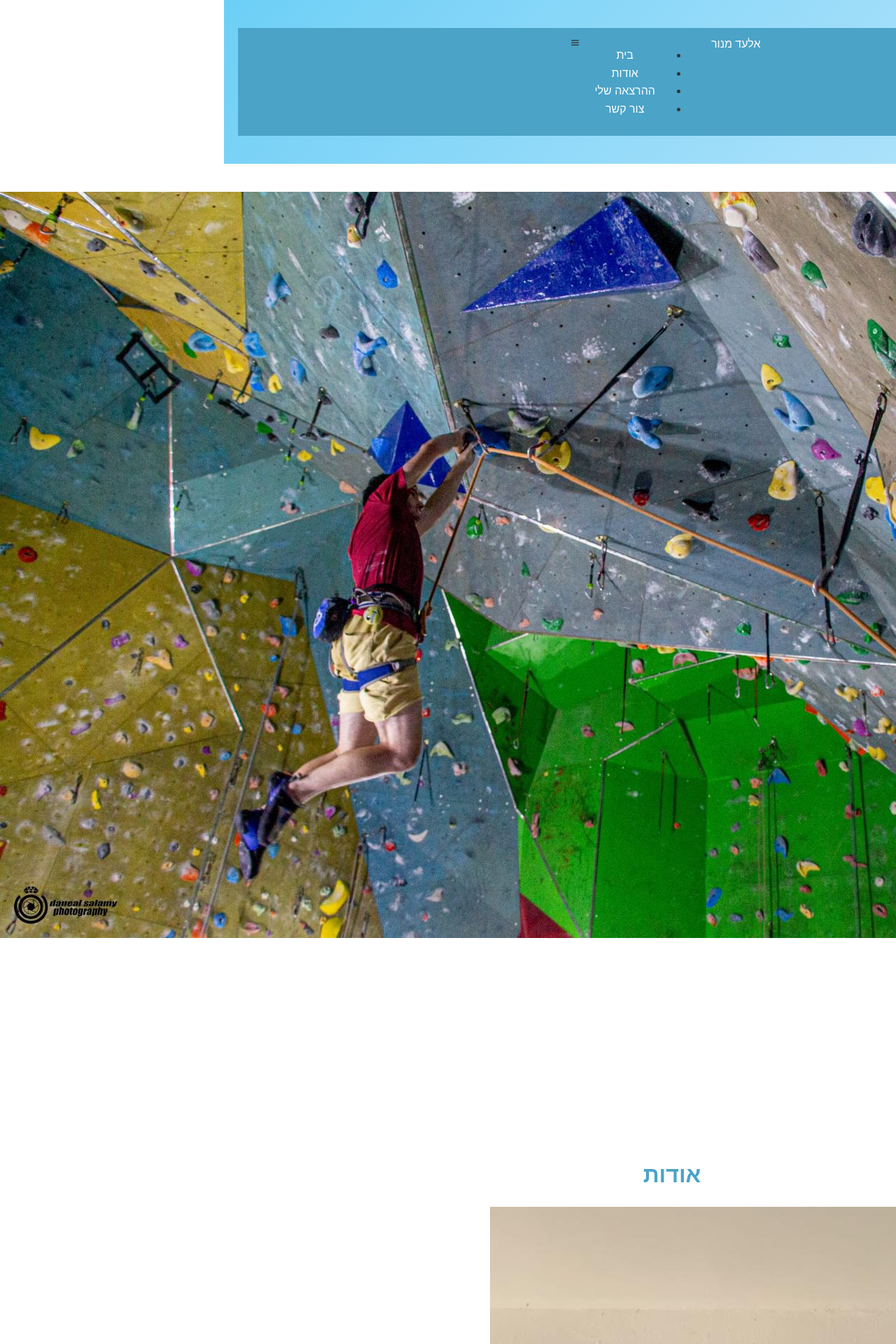
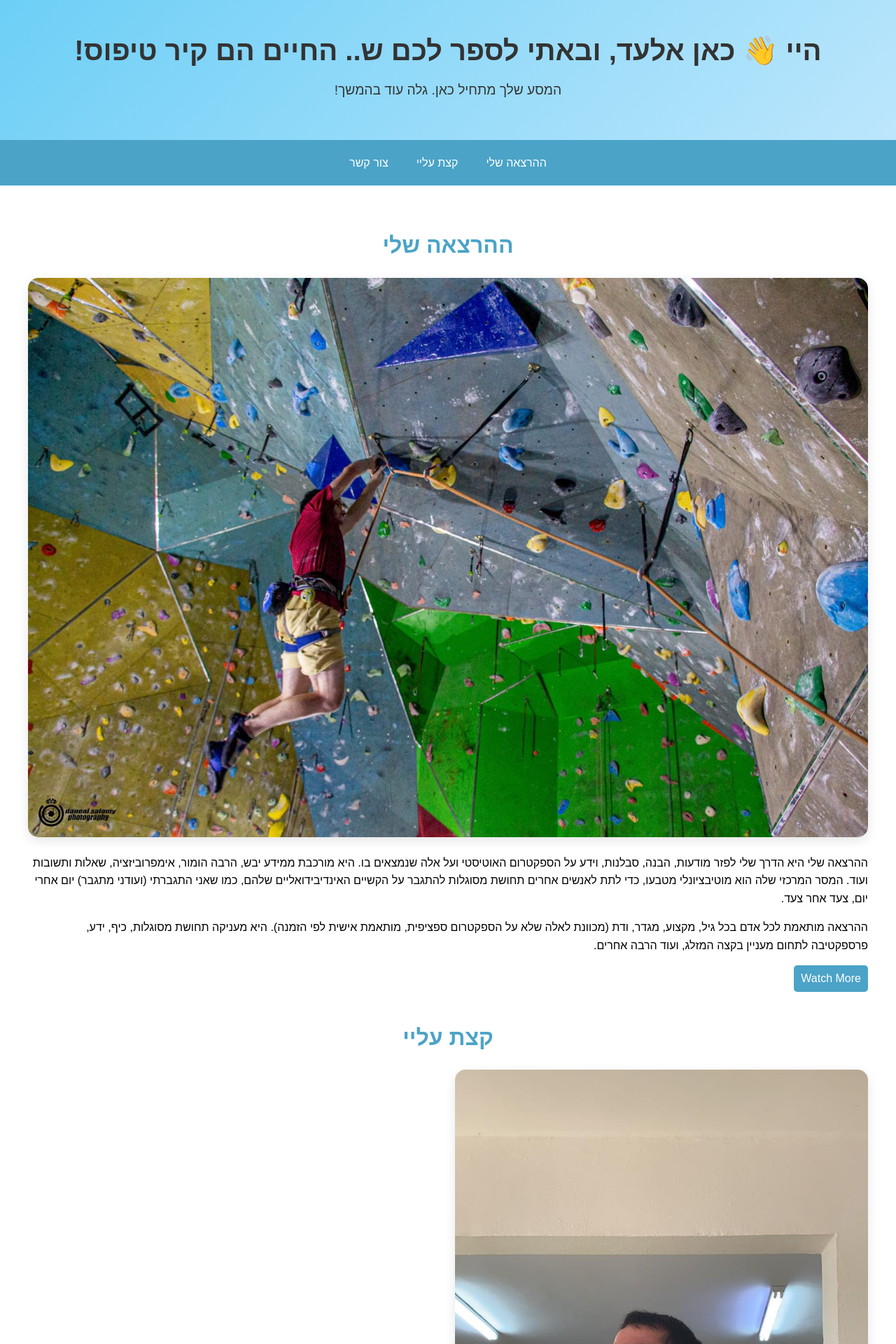
Before and after one commit to eyalyehiely/elad-landing-page, a Flask app: page / in a window 1280 px wide; the page is wider, and only the part inside the window is pictured. Shown: the top 1920 px of that part at 70% size. Run offline with Flask 3, Linux system fonts and the light colour scheme.

Commit message:
update html file

```diff
--- a/templates/index.html
+++ b/templates/index.html
@@ -3,189 +3,90 @@
   <head>
     <meta charset="UTF-8" />
     <meta name="viewport" content="width=device-width, initial-scale=1.0" />
-    <title>אלעד מנור - החיים הם קיר טיפוס</title>
-
-    <!-- Link to SCSS file (Note: SCSS needs to be compiled to CSS) -->
-    <link
-      rel="stylesheet"
-      href="{{ url_for('static', filename='css/style.css') }}"
-    />
-
-    <!-- ===== BOX ICONS ===== -->
-    <link
-      href="https://unpkg.com/boxicons@2.1.4/css/boxicons.min.css"
-      rel="stylesheet"
-    />
-    <link
-      rel="stylesheet"
-      href="https://cdnjs.cloudflare.com/ajax/libs/font-awesome/5.15.4/css/all.min.css"
-    />
+    <link rel="stylesheet" href="static/css/style.css" />
+    <title>אלעד מנור</title>
   </head>
-
   <body dir="rtl">
-    <!-- ===== HEADER ===== -->
-    <header class="l-header">
-      <nav class="nav bd-grid">
-        <div>
-          <a href="#home" class="nav__logo">אלעד מנור</a>
-        </div>
-
-        <div class="nav__menu" id="nav-menu">
-          <ul class="nav__list">
-            <li class="nav__item">
-              <a href="#home" class="nav__link active-link">בית</a>
-            </li>
-            <li class="nav__item">
-              <a href="#about" class="nav__link">אודות</a>
-            </li>
-            <li class="nav__item">
-              <a href="#presentation" class="nav__link">ההרצאה שלי</a>
-            </li>
-            <li class="nav__item">
-              <a href="#contact" class="nav__link">צור קשר</a>
-            </li>
-          </ul>
-        </div>
-
-        <div class="nav__toggle" id="nav-toggle">
-          <i class="bx bx-menu"></i>
-        </div>
-      </nav>
+    <header>
+      <h1>היי 👋 כאן אלעד, ובאתי לספר לכם ש.. החיים הם קיר טיפוס!</h1>
+      <p>המסע שלך מתחיל כאן. גלה עוד בהמשך!</p>
     </header>
 
-    <main class="l-main" dir="rtl">
-      <!-- ===== HOME ===== -->
-      <section class="home bd-grid" id="home">
-        <div class="home__img">
-          <img
-            class="home__image"
-            src="{{ url_for('static', filename='img/climbing_wall.jpg') }}"
-            alt="Climbing Wall"
-          />
+    <nav>
+      <a href="#my-speech">ההרצאה שלי</a>
+      <a href="#about-me">קצת עליי</a>
+      <a href="#contact-us">צור קשר</a>
+    </nav>
+
+    <div class="container">
+      <section id="my-speech">
+        <h2>ההרצאה שלי</h2>
+        <div class="image-placeholder">
+          <img src="static/img/climbing_wall.jpg" alt="Elad in Climbing Wall" />
         </div>
-        <div>
-          <div class="home__data">
-            <h1 class="home__title">
-              היי 👋<br />כאן אלעד,<br />
-              ובאתי לספר לכם ש..<br />החיים הם קיר טיפוס!
-            </h1>
+        <p>
+          ההרצאה שלי היא הדרך שלי לפזר מודעות, הבנה, סבלנות, וידע על הספקטרום
+          האוטיסטי ועל אלה שנמצאים בו. היא מורכבת ממידע יבש, הרבה הומור,
+          אימפרוביזציה, שאלות ותשובות ועוד. המסר המרכזי שלה הוא מוטיבציונלי
+          מטבעו, כדי לתת לאנשים אחרים תחושת מסוגלות להתגבר על הקשיים
+          האינדיבידואליים שלהם, כמו שאני התגברתי (ועודני מתגבר) יום אחרי יום,
+          צעד אחר צעד.
+        </p>
+        <p>
+          ההרצאה מותאמת לכל אדם בכל גיל, מקצוע, מגדר, ודת (מכוונת לאלה שלא על
+          הספקטרום ספציפית, מותאמת אישית לפי הזמנה). היא מעניקה תחושת מסוגלות,
+          כיף, ידע, פרספקטיבה לתחום מעניין בקצה המזלג, ועוד הרבה אחרים.
+        </p>
+        <button>Watch More</button>
+      </section>
+
+      <section id="about-me">
+        <h2>קצת עליי</h2>
+        <div class="about-me">
+          <div class="image-placeholder">
+            <img src="static/img/elad_pic.jpg" alt="Elad pic" />
           </div>
-        </div>
-      </section>
-      <br />
-      <a href="#contact" class="button">צרו איתי קשר 😄</a>
-
-      <!-- ===== ABOUT ===== -->
-      <section class="about section" id="about">
-        <h2 class="section-title">אודות</h2>
-
-        <div class="about__container bd-grid">
-          <div class="about__img">
-            <img
-              src="{{ url_for('static', filename='img/elad_pic.jpg') }}"
-              alt="Elad2"
-            />
-          </div>
-
-          <div dir="rtl">
-            <h2>קצת עליי</h2>
-            <p>שלום, קוראים לי אלעד ואני בן 23,</p>
-            <p>כיום מתנדב בצה"ל ומדריך טיפוס.</p>
-            <p>אובחנתי על הרצף בגיל 15.</p>
+          <div>
             <p>
-              אני מדבר על האוטיזם מנקודת המבט שלי ועל ההתמודדות היומיומית שלי עם
-              האוטיזם,
+              שלום, קוראים לי אלעד ואני בן 23, כיום מתנדב בצה"ל ומדריך טיפוס.
+              אובחנתי על הרצף בגיל 15. אני מדבר על האוטיזם מנקודת המבט שלי ועל
+              ההתמודדות היומיומית שלי עם האוטיזם. המטרה של ההרצאה היא להעלות את
+              המודעות והכללה, אך גם לתת דוגמא ומוטיבציה לאנשים אחרים, בין אם על
+              הספקטרום ובין אם לא.
             </p>
-            <p>
-              המטרה של ההרצאה - להעלות את המודעות והכללה, אך גם לתת דוגמא
-              ומוטיבציה לאנשים אחרים, בין אם על הספקטרום ובין אם לא .
-            </p>
+            <button>Read More</button>
           </div>
         </div>
       </section>
 
-      <!-- ===== My presentation ===== -->
-      <section class="about section" id="presentation">
-        <h2 class="section-title">ההרצאה שלי</h2>
-
-        <div class="about__container bd-grid">
-          <div class="about__img">
+      <section id="contact-us">
+        <h2>צור קשר</h2>
+        <div class="contact-us">
+          <div>
+            <p>יש לכם שאלות או רוצים לשתף פעולה? מלאו את הטופס למטה😄 .</p>
+            <form action="/send_email" method="POST">
+              <input type="text" placeholder="השם שלך" required />
+              <input type="email" placeholder="המייל שלך" required />
+              <textarea placeholder="ההודעה שלך" rows="5" required></textarea>
+              <button type="submit">שלח לי הודעה!</button>
+            </form>
+          </div>
+          <div class="image-placeholder">
             <img
-              src="{{ url_for('static', filename='img/elad_presentation.jpg') }}"
+              src="static/img/elad_presentation.jpg"
               alt="elad_presentation"
             />
           </div>
-          <div>
-            <h2 dir="rtl">ההרצאה שלי</h2>
-            <p>
-              ההרצאה שלי היא הדרך שלי לפזר מודעות, הבנה, סבלנות, וידע על
-              הספקטרום האוטיסטי ועל אלה שנמצאים בו. היא מורכבת ממידע יבש, הרבה
-              הומור, אימפרוביזציה, שאלות ותשובות ועוד. המסר המרכזי שלה הוא
-              מוטיבציונלי מטבעו, כדי לתת לאנשים אחרים תחושת מסוגלות להתגבר על
-              הקשיים האינדיבידואליים שלהם, כמו שאני התגברתי (ועודני מתגבר) יום
-              אחרי יום, צעד אחר צעד. ההרצאה מותאמת לכל אדם בכל גיל, מקצוע, מגדר,
-              ודת (מכוונת לאלה שלא על הספקטרום ספציפית, מותאמת אישית לפי הזמנה).
-              היא מעניקה תחושת מסוגלות, כיף, ידע, פרספקטיבה לתחום מעניין בקצה
-              המזלג, ועוד הרבה אחרים.
-            </p>
-          </div>
         </div>
       </section>
+    </div>
 
-      <!-- ===== CONTACT ===== -->
-      <section class="contact section" id="contact">
-        <h2 class="section-title">להזמנת הרצאות ולפרטים נוספים ⬇️</h2>
-
-        <div class="contact__container bd-grid">
-          <form action="/send_email" method="POST" class="contact__form">
-            <input
-              type="text"
-              name="name"
-              placeholder="השם שלך*"
-              class="contact__input"
-              required
-            />
-            <input
-              type="email"
-              name="email"
-              placeholder="המייל שלך*"
-              class="contact__input"
-              required
-            />
-            <textarea
-              name="message"
-              placeholder="ההודעה שלך*"
-              class="contact__input"
-              required
-            ></textarea>
-            <button type="submit" class="button">שלח לי הודעה 😄</button>
-          </form>
-        </div>
-      </section>
-    </main>
-
-    <!-- ===== FOOTER ===== -->
-    <footer class="footer">
-      <p class="footer__title">אלעד מנור</p>
-      <div class="footer__social">
-        <a
-          href="tel:+972548163607"
-          class="footer__icon"
-          target="_blank"
-          rel="noopener noreferrer"
-          ><i class="fas fa-phone"></i
-        ></a>
-      </div>
-      <p class="lead">
-        ".האוטיזם הוא חלק ממני, אך הוא לא מגדיר את מי שאני. במקום להילחם נגדו,
+    <footer>
+      <p>
+        "האוטיזם הוא חלק ממני, אך הוא לא מגדיר את מי שאני. במקום להילחם נגדו,
         אני מבין שיש לי את הכוח להשפיע ולהתקדם בחיי"
       </p>
     </footer>
-
-    <!-- ===== SCROLL REVEAL ===== -->
-    <script src="https://unpkg.com/scrollreveal"></script>
-
-    <!-- ===== MAIN JS ===== -->
-    <script src="{{ url_for('static', filename='js/main.js') }}"></script>
+    <footer>&copy; החיים הם לא קיר טיפוס. כל הזכויות שמורות לאלעד מנור</footer>
   </body>
 </html>
```
